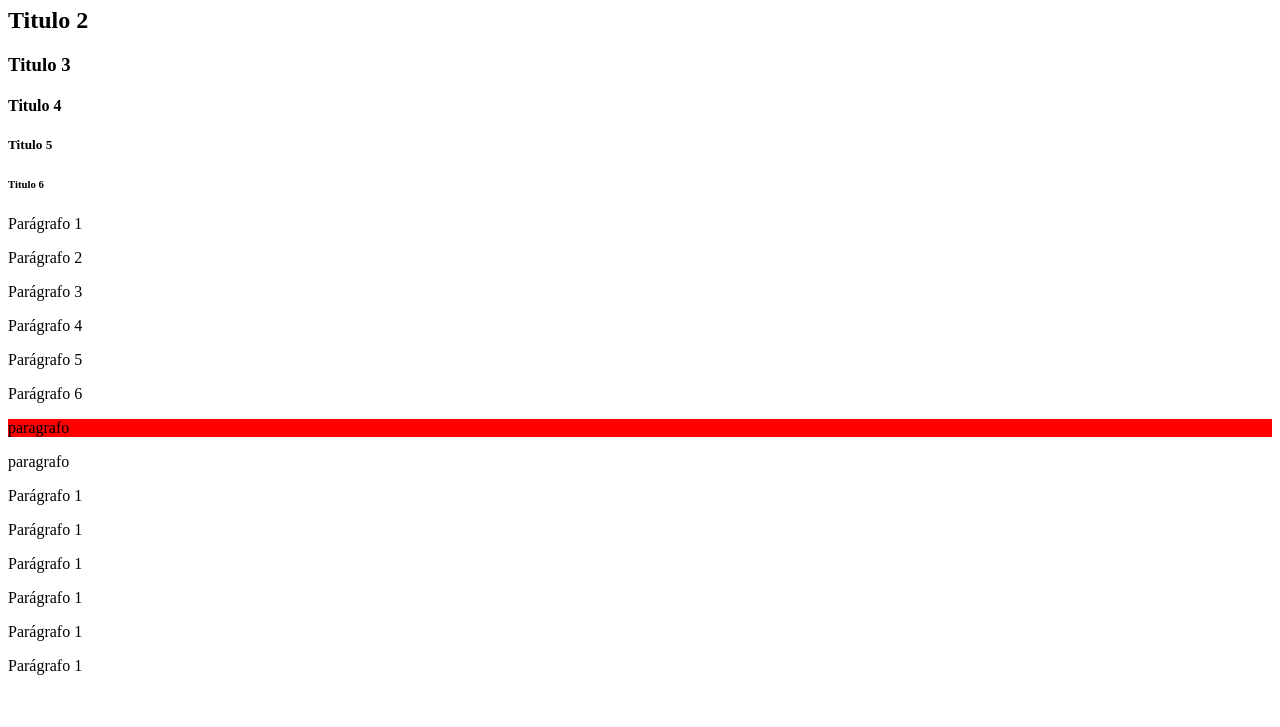
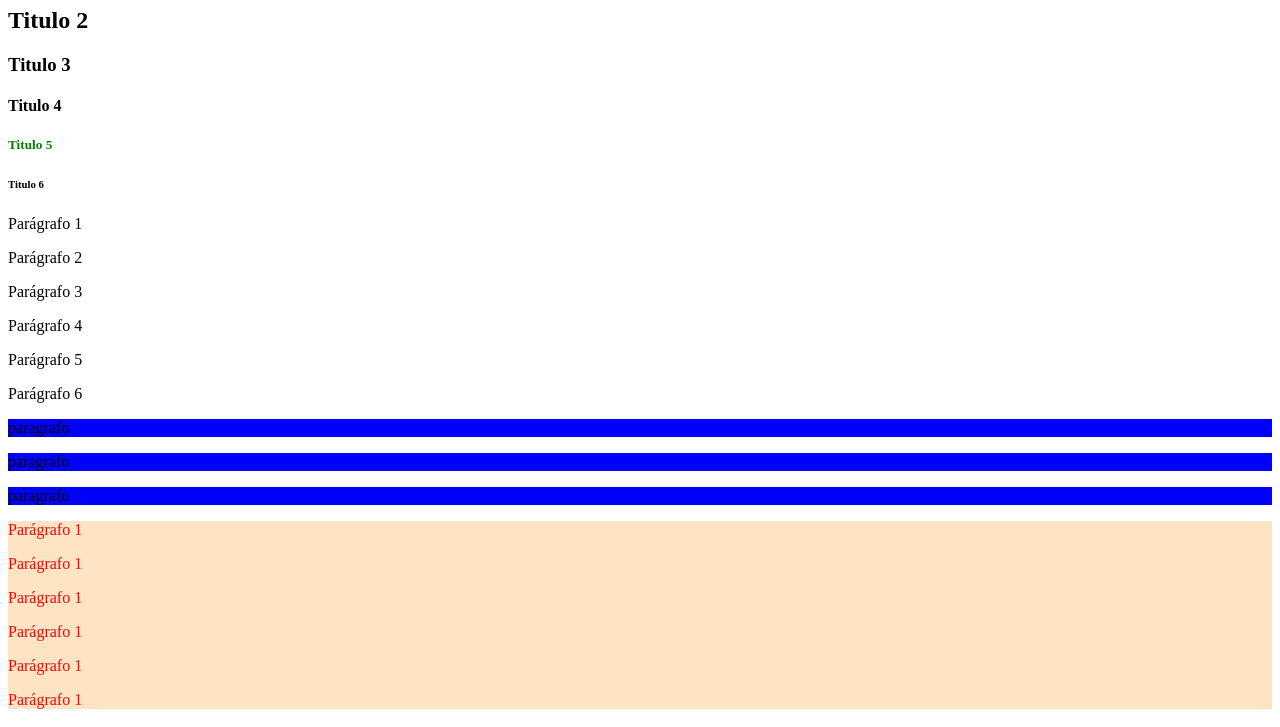
Before and after one commit to CarlosHNB/dev-web, a plain HTML site: page css_avancado/aula03/index.html in a window 1280 px wide. Shown: the part 73-800 px from the top of the page. Drawn offline with Linux system fonts and the light colour scheme.

Commit message:
Alteração nos codigos da aula03

```diff
--- a/css_avancado/aula03/index.html
+++ b/css_avancado/aula03/index.html
@@ -9,11 +9,11 @@
 </head>
 <body>
     <div>
-        <h1>Titulo 1</h1>
-        <h2>Titulo 2</h2>
+        <h1 title="titulo 1">Titulo 1</h1>
+        <h2 title="titulo 2">Titulo 2</h2>
         <h3>Titulo 3</h3>
         <h4>Titulo 4</h4>
-        <h5>Titulo 5</h5>
+        <h5 title="texto 1">Titulo 5</h5>
         <h6>Titulo 6</h6>
     </div>
 
@@ -27,9 +27,12 @@
        <p>Parágrafo 6</p>
 
     </header>
+
     <p>paragrafo</p>
     <p>paragrafo</p>
-    <div>
+    <p>paragrafo</p>
+
+    <div id="div-teste" width='200'>
 
         <p>Parágrafo 1</p>
         <p>Parágrafo 1</p>
@@ -40,6 +43,12 @@
 
     </div>
 
+    <script>
+        let titulos = document.querySelectorAll("[title]")
 
+        for(let value of titulos){
+            console.log(value);
+        }
+    </script>
 </body>
 </html>
--- a/css_avancado/aula03/style.css
+++ b/css_avancado/aula03/style.css
@@ -1,3 +1,17 @@
-#head + p{
-    background-color: red;
+#head ~ p{
+    background-color: blue;
 }
+
+#div-teste{
+    background-color: bisque;
+}
+
+/* Pegando pro atributo */
+[width='200'] {
+   color: red;
+}
+
+/* Pega todos os atributos que tem o nome "titulo" */
+[title$="1"]{
+    color: green
+}
```
